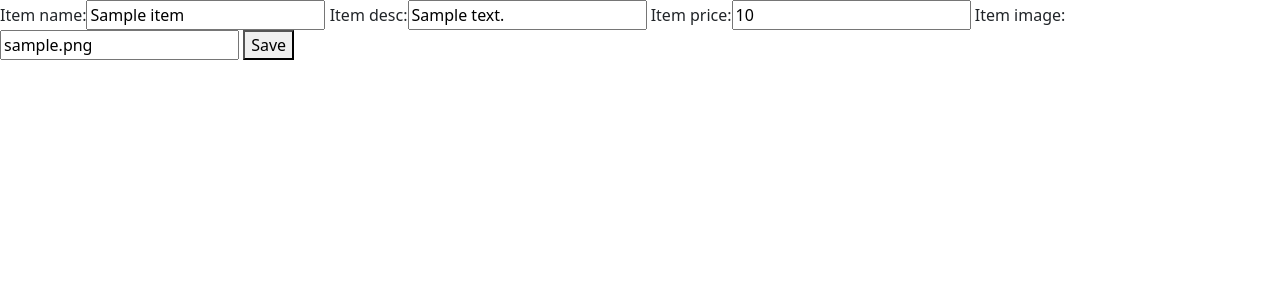
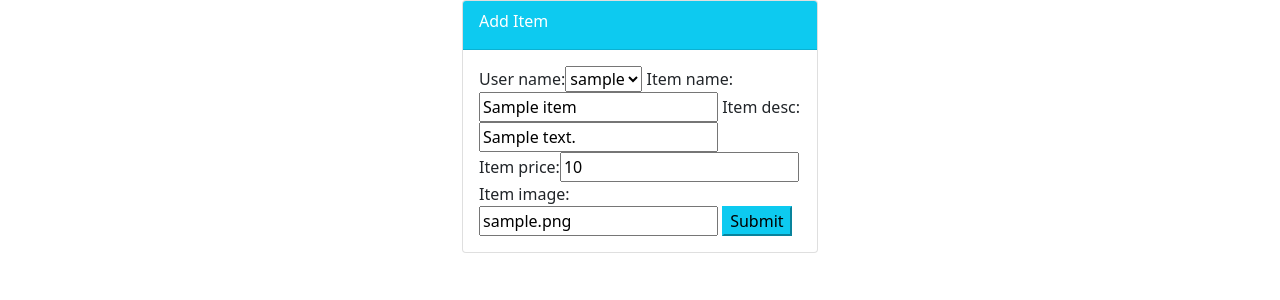
Before and after one commit to SoneThaya/django-food-menu, a Django app: page /food/update/1/ in a window 1280 px wide. Shown: the part 72-372 px from the top of the page. Run offline with Django 3.2, Linux system fonts and the light colour scheme; tables that the repository leaves empty hold one stand-in row (values such as "Sample post").

Commit message:
setup class based views and styled pages

```diff
--- a/food/models.py
+++ b/food/models.py
@@ -1,7 +1,9 @@
 from django.db import models
+from django.contrib.auth.models import User
+from django.urls import reverse
 
-# Create your models here.
 class Item(models.Model):
+    user_name = models.ForeignKey(User, on_delete=models.CASCADE, default=1)
     item_name = models.CharField(max_length=200)
     item_desc = models.CharField(max_length=200)
     item_price = models.IntegerField()
@@ -9,3 +11,6 @@ class Item(models.Model):
 
     def __str__(self):
         return self.item_name
+
+    def get_absolute_url(self):
+        return reverse("food:detail", kwargs={"pk": self.pk})
--- a/food/templates/food/index.html
+++ b/food/templates/food/index.html
@@ -17,6 +17,7 @@
         <h3>{{ item.item_name }}</h3>
         <h5>{{ item.item_desc }}</h5>
         <h6>${{ item.item_price }}</h6>
+        <h6>posted by: {{ item.user_name }}</h6>
       </div>
       <div class="col-md-2">
         <a href="{% url 'food:detail' item.id %}" class="btn btn-success">
--- a/food/templates/food/item-form.html
+++ b/food/templates/food/item-form.html
@@ -2,10 +2,23 @@
 
 {% block content %}
 
-<form action="" method="POST">
-  {% csrf_token %}
-  {{ form }}
-  <button type="submit">Save</button>
-</form>
+<div class="container">
+  <div class="row">
+    <div class="col-md-4 offset-md-4">
+      <div class="card">
+        <div class="card-header text-white bg-info">
+          <div class="card-title">Add Item</div>
+        </div>
+        <div class="card-body">
+          <form action="" method="POST">
+            {% csrf_token %}
+            {{ form }}
+            <button class="btn-info" type="submit">Submit</button>
+          </form>
+        </div>
+      </div>
+    </div>
+  </div>
+</div>
 
 {% endblock content %}
--- a/food/urls.py
+++ b/food/urls.py
@@ -4,10 +4,16 @@ from . import views
 app_name = 'food'
 
 urlpatterns = [
-    path('', views.index, name='index'),
+    #/food/
+    #path('', views.index, name='index'),
+    path('', views.IndexClassView.as_view(), name='index'),
+    #/food/1/
+    #path('<int:pk>/', views.detail, name='detail'),
+    path('<int:pk>/', views.FoodDetail.as_view(), name='detail'),
     path('item/', views.item, name='item'),
-    path('<int:pk>/', views.detail, name='detail'),
-    path('add/', views.create_item, name="create_item"),
+    # create
+    #path('add/', views.create_item, name="create_item"),
+    path('add/', views.CreateItem.as_view(), name="create_item"),
     path('update/<int:id>/', views.update_item, name="update_item"),
     path('delete/<int:id>/', views.delete_item, name="delete_item"),
 ]
--- a/food/views.py
+++ b/food/views.py
@@ -1,29 +1,45 @@
+from django import template
+from django.db.models import fields
 from django.http.response import HttpResponse
 from django.shortcuts import redirect, render
 
 from food.forms import ItemForm
 from .models import Item
 from django.template import loader
+from django.views.generic.list import ListView
+from django.views.generic.detail import DetailView
+from django.views.generic.edit import CreateView
 
 
-def index(request):
-    item_list = Item.objects.all()
-    context = {
-        'item_list': item_list
-    }
-    return render(request, 'food/index.html', context)
+# def index(request):
+#     item_list = Item.objects.all()
+#     context = {
+#         'item_list': item_list
+#     }
+#     return render(request, 'food/index.html', context)
+
+
+class IndexClassView(ListView):
+    model = Item
+    template_name = 'food/index.html'
+    context_object_name = 'item_list'
 
 
 def item(request):
     return HttpResponse('this is an item view')
 
 
-def detail(request, pk):
-    item = Item.objects.get(id=pk)
-    context = {
-        'item': item,
-    }
-    return render(request, 'food/detail.html', context)
+# def detail(request, pk):
+#     item = Item.objects.get(id=pk)
+#     context = {
+#         'item': item,
+#     }
+#     return render(request, 'food/detail.html', context)
+
+
+class FoodDetail(DetailView):
+    model = Item
+    template_name = 'food/detail.html'
 
 
 def create_item(request):
@@ -34,6 +50,17 @@ def create_item(request):
         return redirect('food:index')
 
     return render(request, 'food/item-form.html', {'form':form})
+
+
+class CreateItem(CreateView):
+    model = Item
+    fields = ['item_name', 'item_desc', 'item_price', 'item_image']
+    template_name = 'food/item-form.html'
+
+    def form_valid(self, form):
+        form.instance.user_name = self.request.user
+
+        return super().form_valid(form)
 
 
 def update_item(request, id):
--- a/users/apps.py
+++ b/users/apps.py
@@ -4,3 +4,6 @@ from django.apps import AppConfig
 class UsersConfig(AppConfig):
     default_auto_field = 'django.db.models.BigAutoField'
     name = 'users'
+
+    def ready(self):
+        import users.signals
```
Also changed, not shown: food/templates/food/detail.html (+4 -4 lines), users/signals.py (added, +15 -0 lines), users/templates/users/login.html (+28 -5 lines), users/templates/users/register.html (+25 -5 lines), food/migrations/0003_item_user_name.py (added).
